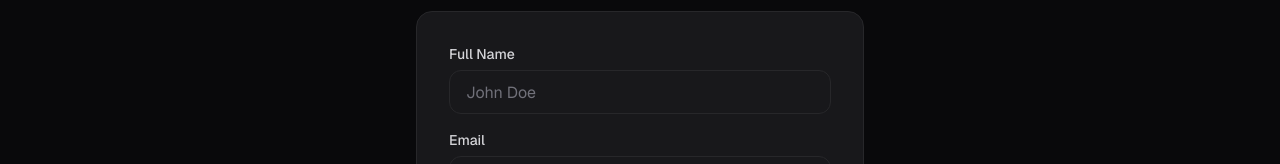
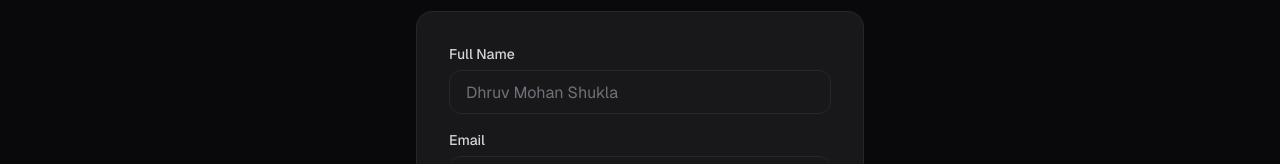
Before and after one commit to dhruvmohan867/Source-Asia, a Next.js app: page /register in a window 1280 px wide. Shown: the part 190-354 px from the top of the page. Built offline with nearby package versions, Linux system fonts and the light colour scheme; no server answers.

Commit message:
changes placeholder and Provided flight routes in Readme

```diff
--- a/src/app/register/page.tsx
+++ b/src/app/register/page.tsx
@@ -76,7 +76,7 @@ export default function RegisterPage() {
           <Input
             id="register-name"
             label="Full Name"
-            placeholder="John Doe"
+            placeholder="Dhruv Mohan Shukla"
             value={fullName}
             onChange={(e) => { setFullName(e.target.value); setErrors({}); }}
             error={errors.fullName}
```
Also changed, not shown: 1 other file (tests, documents, lock files or other folders).
